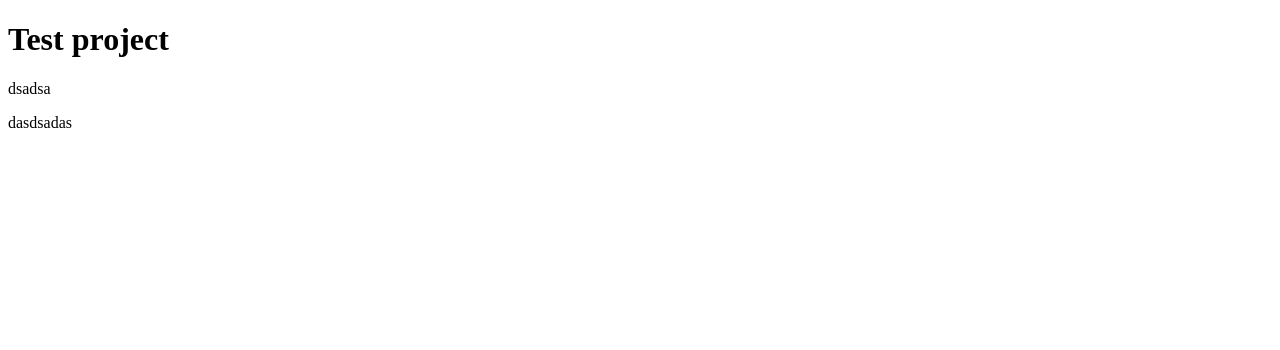
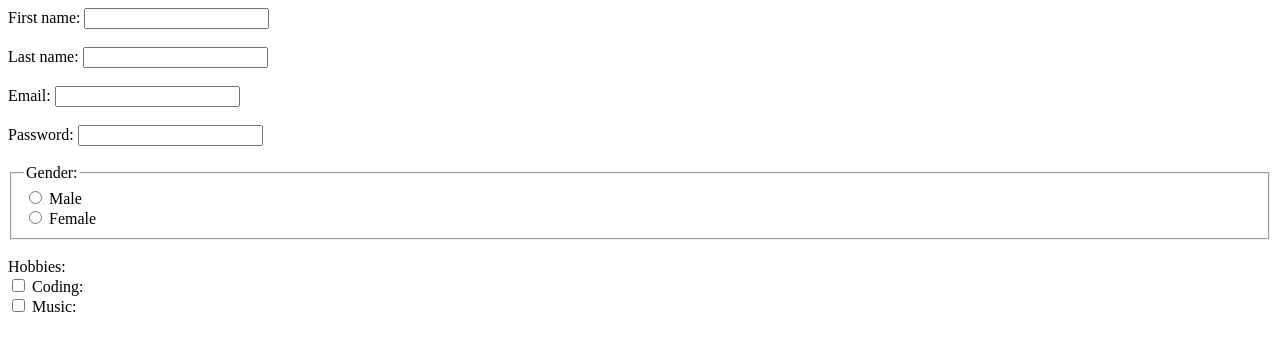
Before and after one commit to jovanjanjusevic/Test, a plain HTML site: page index.html in a window 1280 px wide. Drawn offline with Linux system fonts and the light colour scheme.

Commit message:
treci cas

```diff
--- a/index.html
+++ b/index.html
@@ -9,9 +9,30 @@
 </head>
 
 <body>
-    <h1>Test project</h1>
-    <p>dsadsa</p>
-    <p>dasdsadas</p>
+    <label for="firstName">First name:</label>
+    <input type="text" name="firstName" id="firstName">
+    <br></br>
+    <label for="lastName">Last name:</label>
+    <input type="text" name="lastName" id="lastName">
+    <br></br>
+    <label for="email">Email:</label>
+    <input type="text" name="email" id="email">
+    <br></br>
+    <label for="password">Password:</label>
+    <input type="password" name="password" id="password">
+    <br></br>
+    <fieldset>
+        <legend>Gender:</legend>
+        <input type="radio" id="male" name="gender" value="male">
+        <label for="male">Male</label><br>
+        <input type="radio" id="female" name="gender" value="female">
+        <label for="female">Female</label><br>
+    </fieldset><br>
+    <label for="hobbies">Hobbies:</label><br>
+    <input type="checkbox" id="coding" name="hobbies" value="coding">
+    <label for="coding">Coding:</label><br>
+    <input type="checkbox" id="muisc" name="hobbies" value="music">
+    <label for="coding">Music:</label><br>
 </body>
 
 </html>
```
